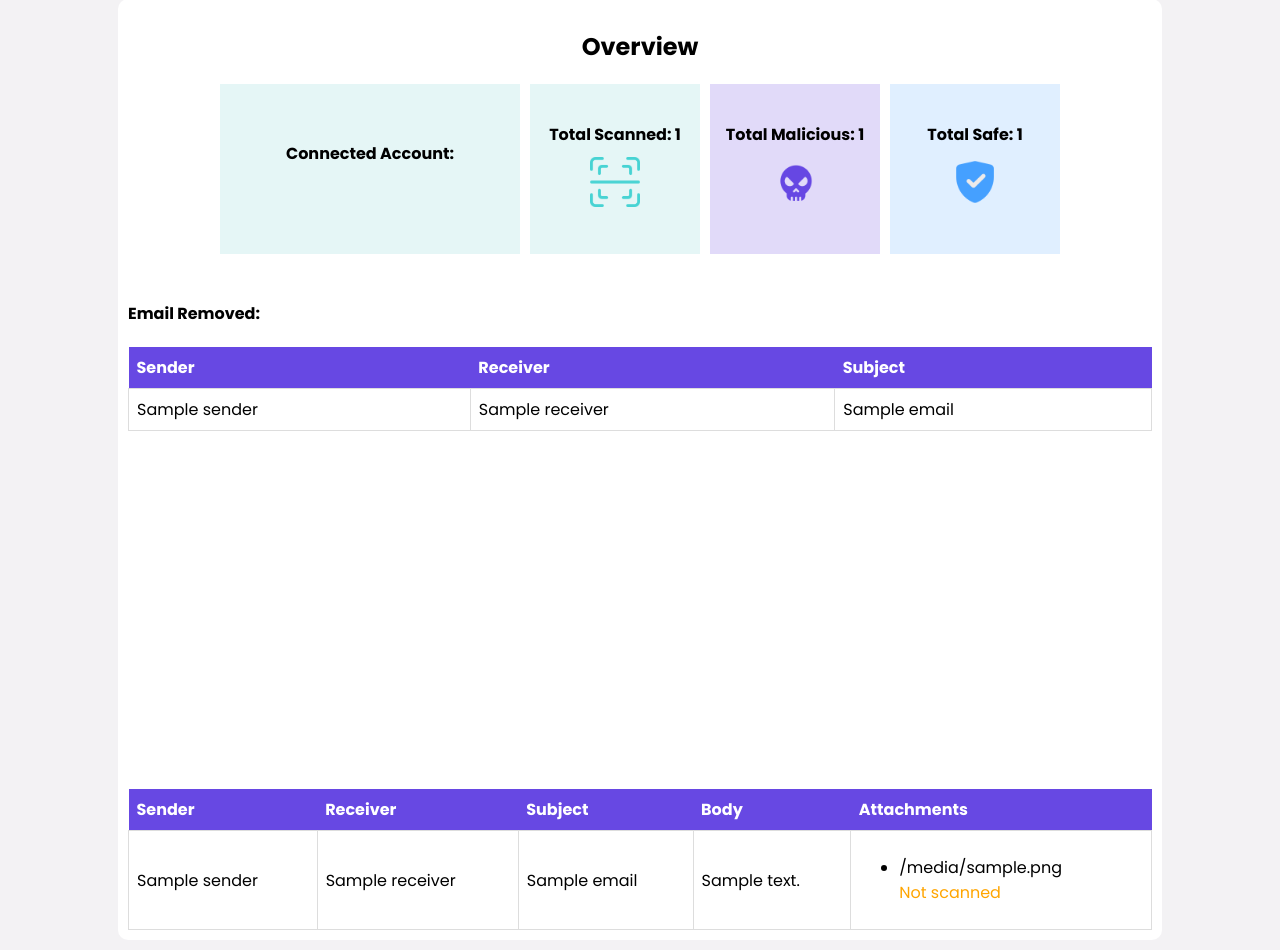
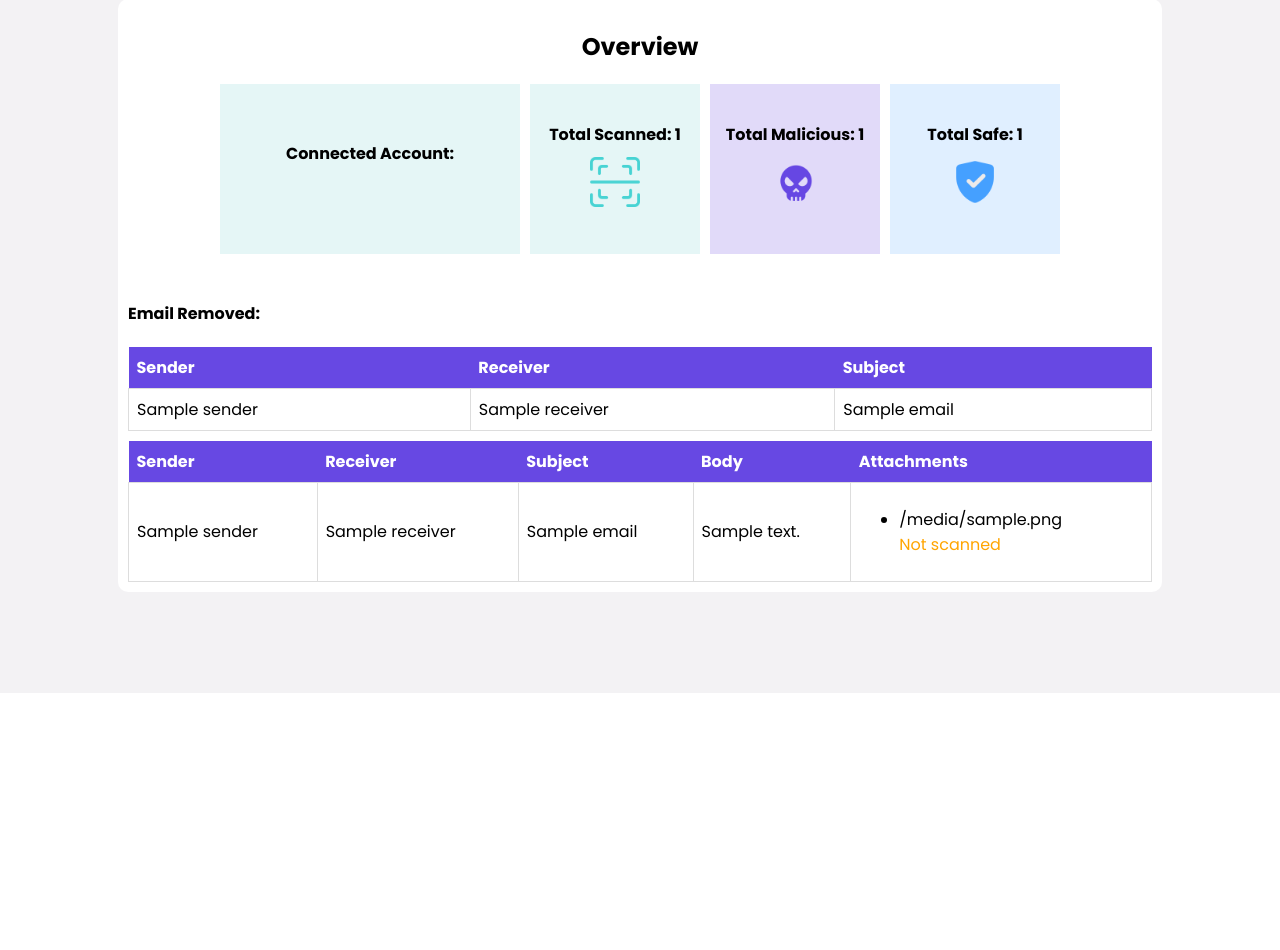
Before and after one commit to melbinmartin/EVigilant, a Flask app: template templates/index.html in a window 1280 px wide. Shown: the part 107-1057 px from the top of the page. After the commit the page ends 800 px from the top, so only its background shows below. Run offline with Flask 3, Linux system fonts and the light colour scheme; the template is opened without the code that fills it: most values are stand-ins (such as "Sample title", 1, 10 or a date in 2020).

Commit message:
first commit

```diff
--- a/templates/index.html
+++ b/templates/index.html
@@ -172,7 +172,7 @@
 
         <!-- Display removed emails if there are any -->
         {% if removed_emails %}
-        <div class="second-card" style="height: 500px; overflow-y: auto;">
+        <div class="second-card" style="max-height: 500px; overflow-y: auto;">
             <h4>Email Removed:</h4>
             <table>
                 <tr>
```
